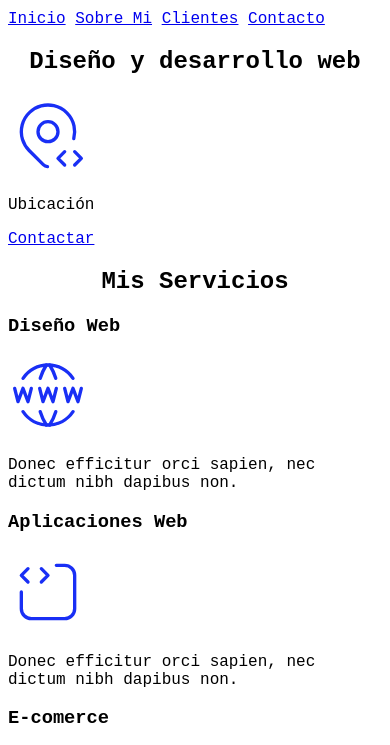
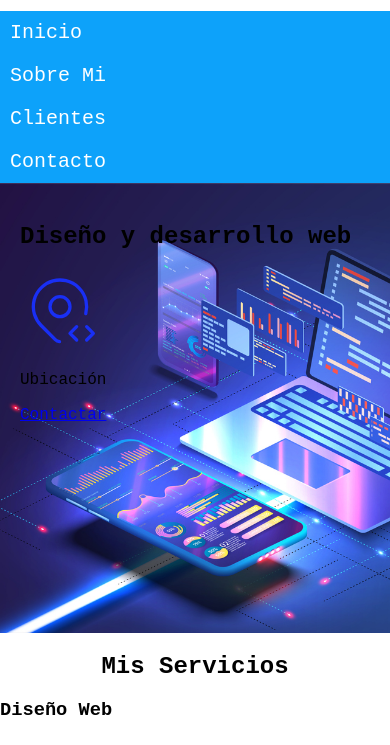
Before and after one commit to dannybaque/freelancer-site, a plain HTML site: page index.html in a window 390 px wide. Shown: the part 84-829 px from the top of the page. Drawn offline with Linux system fonts and the light colour scheme.

Commit message:
add some details and responsive main

```diff
--- a/css/styles.css
+++ b/css/styles.css
@@ -1,12 +1,18 @@
 :root {
     --primario: #192FF5;
     --secundario: #0DA2FA;
+    --blanco: #ffffff;
+    --negro: #000000;
 
 
 }
 html {
     font-size: 62.5%;
     font-family:'Courier New', Courier, monospace;
+    box-sizing: border-box;
+}
+*,*::before,*::after{
+    box-sizing: inherit;
 }
 body {
     font-size: 16px;
@@ -23,3 +29,53 @@ span {
     font-size: medium;
     font-size: 2rem;
 }
+.nav-main{
+    display: flex;
+    flex-direction: column;
+}
+.nav-main a{
+    padding: 1rem;
+    color: var(--blanco);
+    text-decoration:  none;
+    font-size: 2rem;
+    font-weight: 500;
+
+}
+.nav-main a:hover{
+    background-color: var(--blanco);
+    color: var(--negro);
+    font-weight: 600;
+
+
+}
+.nav-background{
+    background-color: var(--secundario)
+}
+.contenedor{
+    max-width: 120rem;
+    margin: 0 auto;
+}
+
+@media (min-width: 480px){
+
+}
+
+@media (min-width: 768px){
+    .nav-main{
+        flex-direction: row;
+        justify-content: space-between;
+    }
+}
+
+.hero{
+    background-image: url(../img/backgoundimage.jpeg);
+    background-repeat: no-repeat;
+    background-size: cover;
+    background-position: center;
+    height: 450px;
+    padding: 20px;
+    position: relative;
+}
+.hero-content{
+position: absolute;
+}
--- a/index.html
+++ b/index.html
@@ -4,20 +4,26 @@
     <meta charset="UTF-8">
     <meta name="viewport" content="width=device-width, initial-scale=1.0">
     <title>Desarrollador freelancer</title>
+    <link rel="preload" href="css/normalize.css" as="styles">
+    <link rel="stylesheet" href="css/normalize.css">
     <link rel="preload" href="css/styles.css" as="styles">
     <link rel="stylesheet" href="css/styles.css">
 </head>
 <body>
     <header>
-        <h1>Danny Baque<span>freelancer</span></h1>
+        <h1>Danny Baque<span> freelancer</span></h1>
     </header>
-    <nav>
+    <div class="nav-background">
+        <nav class="nav-main contenedor">
             <a href="#">Inicio</a>
             <a href="#">Sobre Mi</a>
             <a href="#">Clientes</a>
             <a href="#">Contacto</a>
         </nav>
-    <section>
+    </div>
+
+    <section class="hero">
+        <div class="hero-content">
             <h2>Diseño y desarrollo web</h2>
                 <svg xmlns="http://www.w3.org/2000/svg" class="icon icon-tabler icon-tabler-map-pin-code" width="80" height="80" viewBox="0 0 24 24" stroke-width="1" stroke="#192FF5" fill="none" stroke-linecap="round" stroke-linejoin="round">
                 <path stroke="none" d="M0 0h24v24H0z" fill="none"/>
@@ -28,6 +34,8 @@
                 </svg>
         <p>Ubicación</p>
         <a href="#">Contactar</a>
+        </div>
+
     </section>
     <main>
         <h2>Mis Servicios</h2>
```
Also changed, not shown: img/backgoundimage.jpeg (added). Lines whose indentation alone changed are shown as unchanged.
